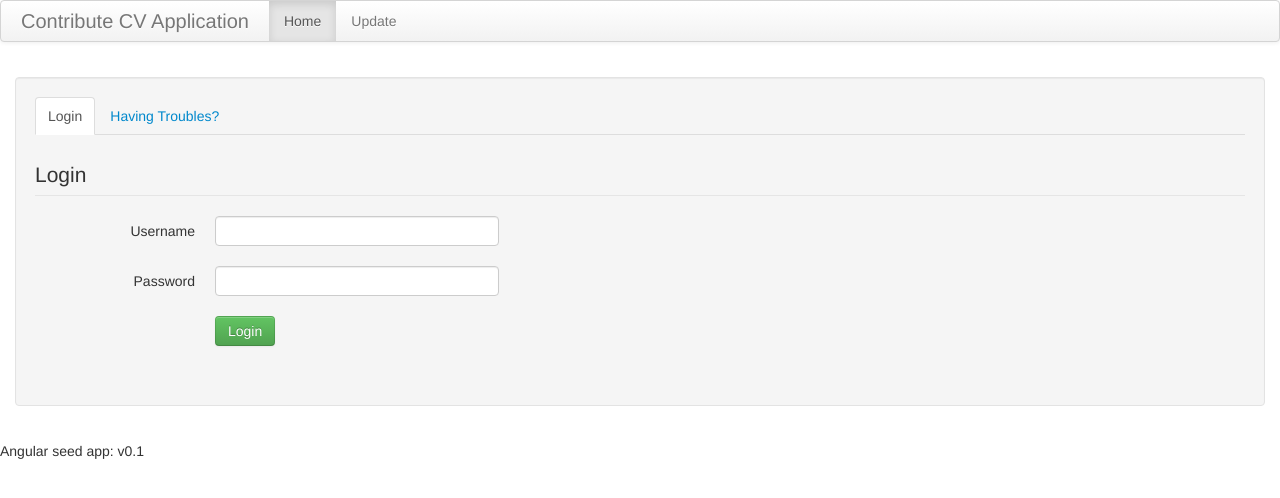
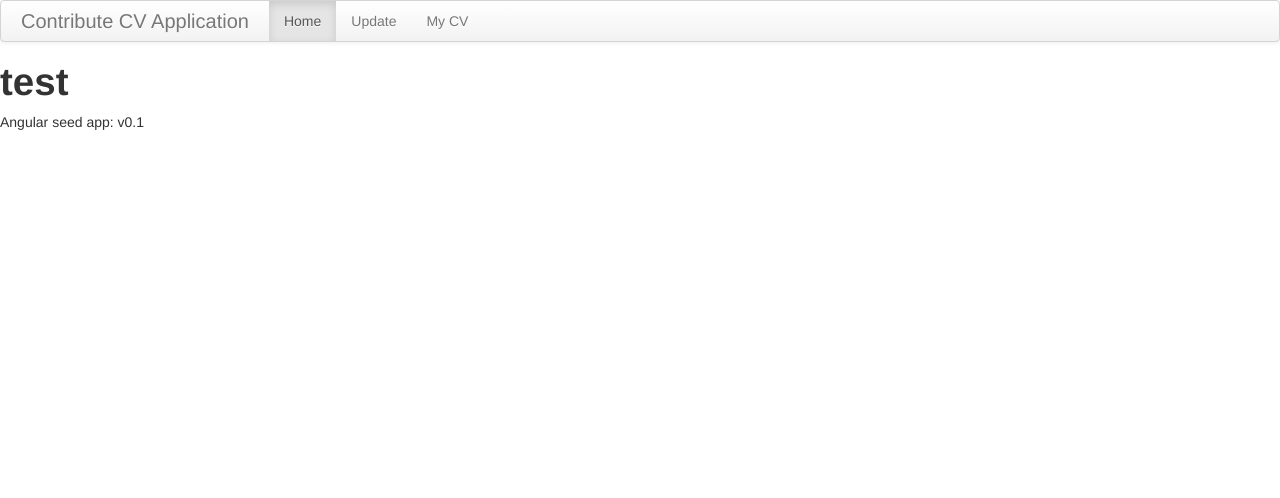
Before and after one commit to xtoff/ctb-cv-app, a plain HTML site: page app/index.html at #/basic-info in a window 1280 px wide. Drawn offline with Linux system fonts and the light colour scheme.

Commit message:
added basic info page
this is not working properly yet

```diff
--- a/app/index.html
+++ b/app/index.html
@@ -14,6 +14,7 @@
             <ul class="nav">
                 <li class="active"><a href="#/view1">Home</a></li>
                 <li><a href="#/update">Update</a></li>
+                <li><a href="#/basic-info">My CV</a></li>
             </ul>
         </div>
     </div>
--- a/app/js/app.js
+++ b/app/js/app.js
@@ -6,6 +6,7 @@ angular.module('myApp', ['myApp.filters', 'myApp.services', 'myApp.directives',
   config(['$routeProvider', function($routeProvider) {
     $routeProvider.when('/view1', {templateUrl: 'partials/partial1.html', controller: 'MyCtrl1'});
     $routeProvider.when('/view2', {templateUrl: 'partials/partial2.html', controller: 'MyCtrl2'});
-    $routeProvider.when("/update", { auth: true, templateUrl:'/partials/update.html' })
+    $routeProvider.when("/update", { templateUrl:'/partials/update.html' });
+    $routeProvider.when("/basic-info", { templateUrl:'/partials/basic-info.html' });
     $routeProvider.otherwise({redirectTo: '/view1'});
   }]);
--- /dev/null
+++ b/app/partials/basic-info.html
@@ -0,0 +1 @@
+<h1>test</h1>
```
